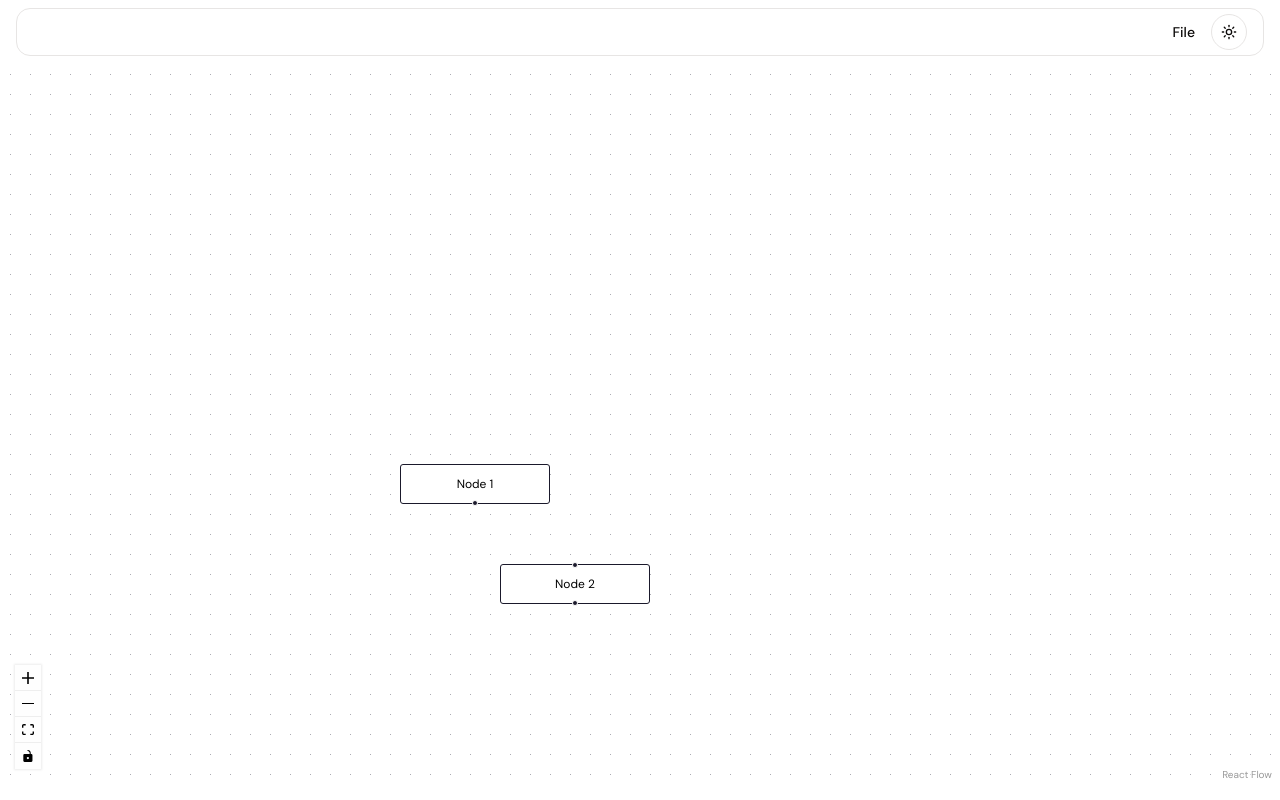
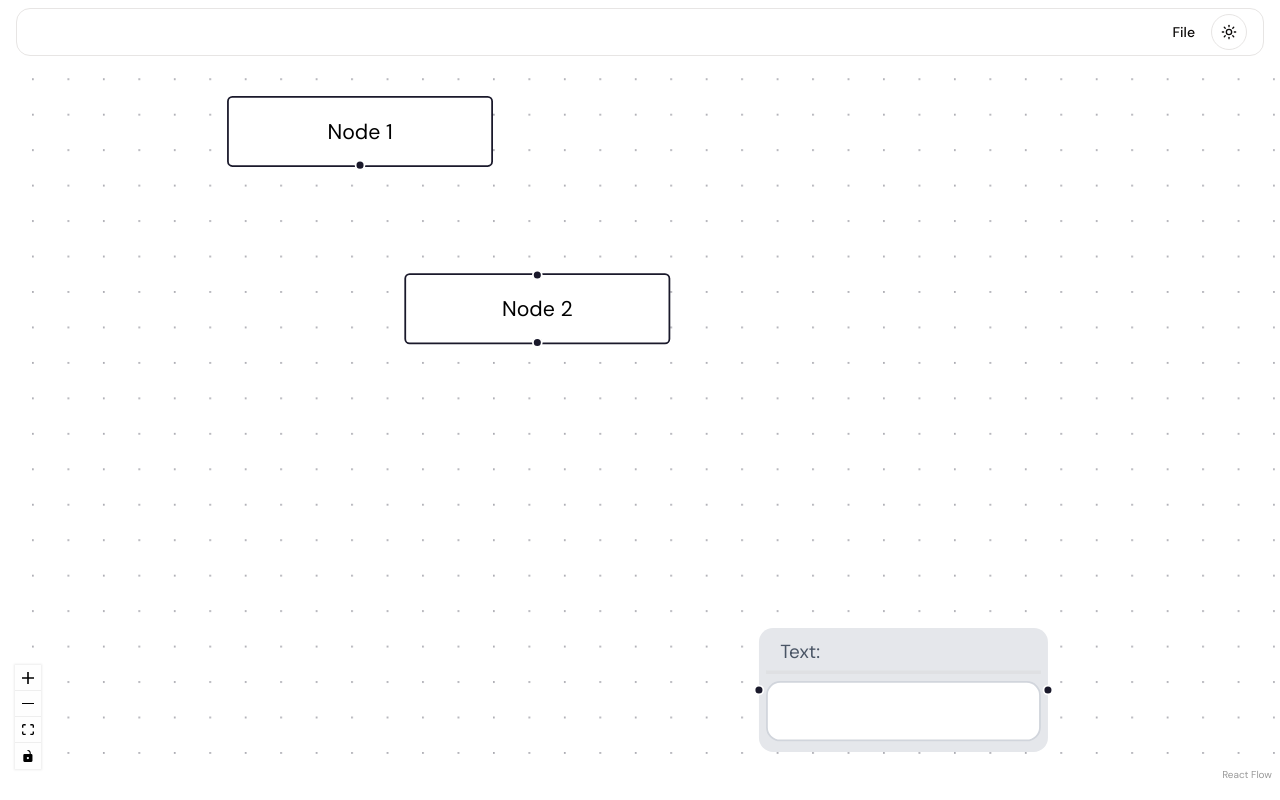
Before and after one commit to Rednaks69/webVFX, a Next.js app: page / in a window 1280 px wide. Built offline with nearby package versions, Linux system fonts and the light colour scheme.

Commit message:
custom nodes (text)

```diff
--- a/app/globals.css
+++ b/app/globals.css
@@ -128,3 +128,23 @@
     @apply font-sans;
   }
 }
+
+.react-flow__node.selected {
+  box-shadow: 0 0 0 2px oklch(0.491 0.27 292.581) !important;
+  border-radius: 0.5rem;
+}
+
+/* .text-updater-node {
+  height: 60px;
+  padding: 5px;
+  border-radius: 5px;
+  background: #853703a9;
+  color: #0e0e0e;
+}
+
+.text-updater-node label {
+  display: block;
+  color: #ffffff;
+  font-size: 12px;
+  margin-bottom: 5px;
+} */
--- /dev/null
+++ b/components/CustomNodes/TextUpdaterNode.tsx
@@ -0,0 +1,36 @@
+import { useCallback } from "react";
+import { Position, Handle } from "@xyflow/react";
+
+function TextUpdaterNode() {
+  const onChange = useCallback((evt: React.ChangeEvent<HTMLInputElement>) => {
+    console.log(evt.target.value);
+  }, []);
+
+  return (
+    <div
+      className="rounded-md bg-gray-200 px-1
+    dark:bg-[#3b3b3b57] ">
+      <Handle type="source" position={Position.Right} id="target-text-1" />
+      <Handle type="target" position={Position.Left} id="source-text-1" />
+
+      <div>
+        <label
+          htmlFor="text"
+          className="px-2 text-[8pt] text-gray-600 dark:text-white">
+          Text:
+        </label>
+        <div className="w-full h-0.5 bg-[#d3d3d357] dark:bg-[#5f5f5f57] mb-1"></div>
+        <input
+          id="text"
+          name="text"
+          onChange={onChange}
+          className="nodrag w-full rounded-md
+          border border-gray-300 bg-white p-2 text-xs text-gray-900
+          dark:border-gray-600 dark:bg-gray-200 dark:text-black mb-1.5"
+        />
+      </div>
+    </div>
+  );
+}
+
+export default TextUpdaterNode;
--- a/components/flow/Flow.tsx
+++ b/components/flow/Flow.tsx
@@ -8,10 +8,17 @@ import {
   applyEdgeChanges,
   applyNodeChanges,
   addEdge,
+  Node,
+  Edge,
+  NodeChange,
+  EdgeChange,
+  Connection,
 } from "@xyflow/react";
 import "@xyflow/react/dist/style.css";
 
-const initialNodes = [
+import TextUpdaterNode from "../CustomNodes/TextUpdaterNode";
+
+const initialNodes: Node[] = [
   {
     id: "n1",
     position: { x: 400, y: 400 },
@@ -23,9 +30,17 @@ const initialNodes = [
     position: { x: 500, y: 500 },
     data: { label: "Node 2" },
   },
+  {
+    id: "n3",
+    type: "textUpdater",
+    position: { x: 700, y: 700 },
+    data: { value: "Node 2" },
+  },
 ];
 
-const initialEdges = [];
+const nodeTypes = { textUpdater: TextUpdaterNode };
+
+const initialEdges: Edge[] = [];
 
 //! //////////////////////////////////////////////////////////////
 
@@ -34,18 +49,19 @@ const Flow = () => {
   const [edges, setEdges] = useState(initialEdges);
 
   const onNodesChange = useCallback(
-    (changes) =>
+    (changes: NodeChange[]) =>
       setNodes((nodesSnapshot) => applyNodeChanges(changes, nodesSnapshot)),
     [],
   );
   const onEdgesChange = useCallback(
-    (changes) =>
+    (changes: EdgeChange[]) =>
       setEdges((edgesSnapshot) => applyEdgeChanges(changes, edgesSnapshot)),
     [],
   );
 
   const onConnect = useCallback(
-    (params) => setEdges((edgesSnapshot) => addEdge(params, edgesSnapshot)),
+    (params: Connection) =>
+      setEdges((edgesSnapshot) => addEdge(params, edgesSnapshot)),
     [],
   );
 
@@ -57,7 +73,9 @@ const Flow = () => {
         onNodesChange={onNodesChange}
         onEdgesChange={onEdgesChange}
         onConnect={onConnect}
-        className="text-black">
+        fitView
+        className="text-black"
+        nodeTypes={nodeTypes}>
         <Background />
         <Controls className="text-black" />
       </ReactFlow>
```
